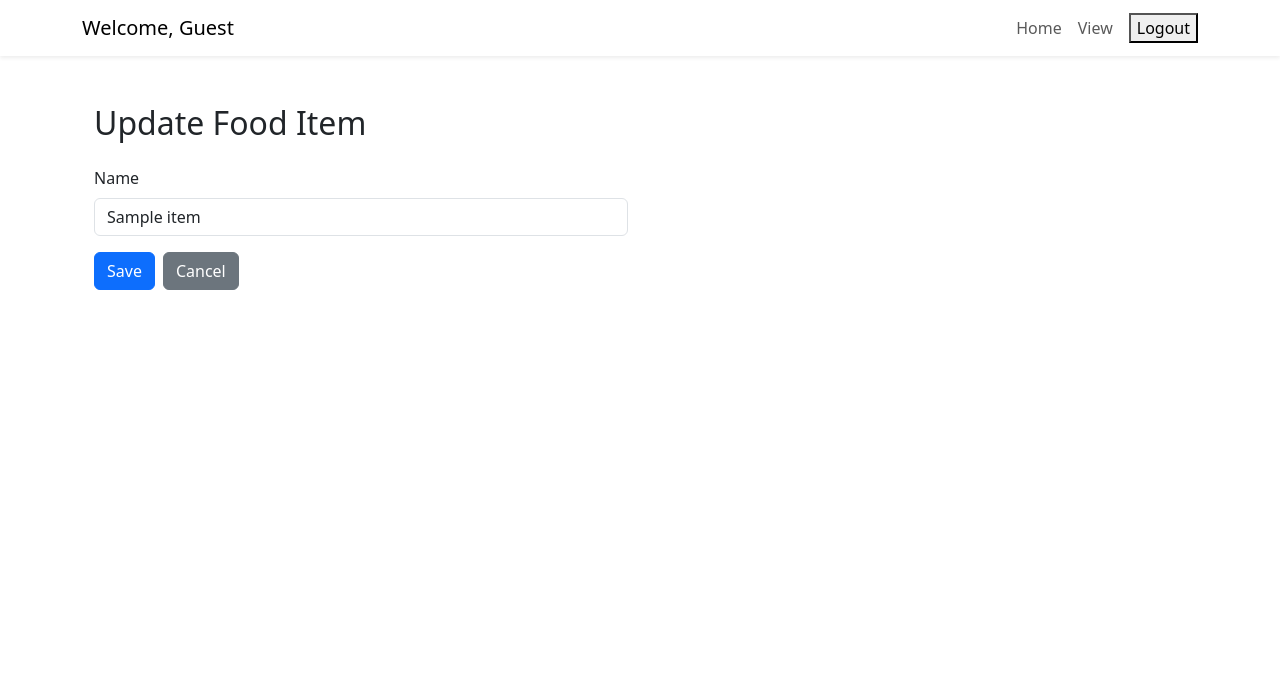
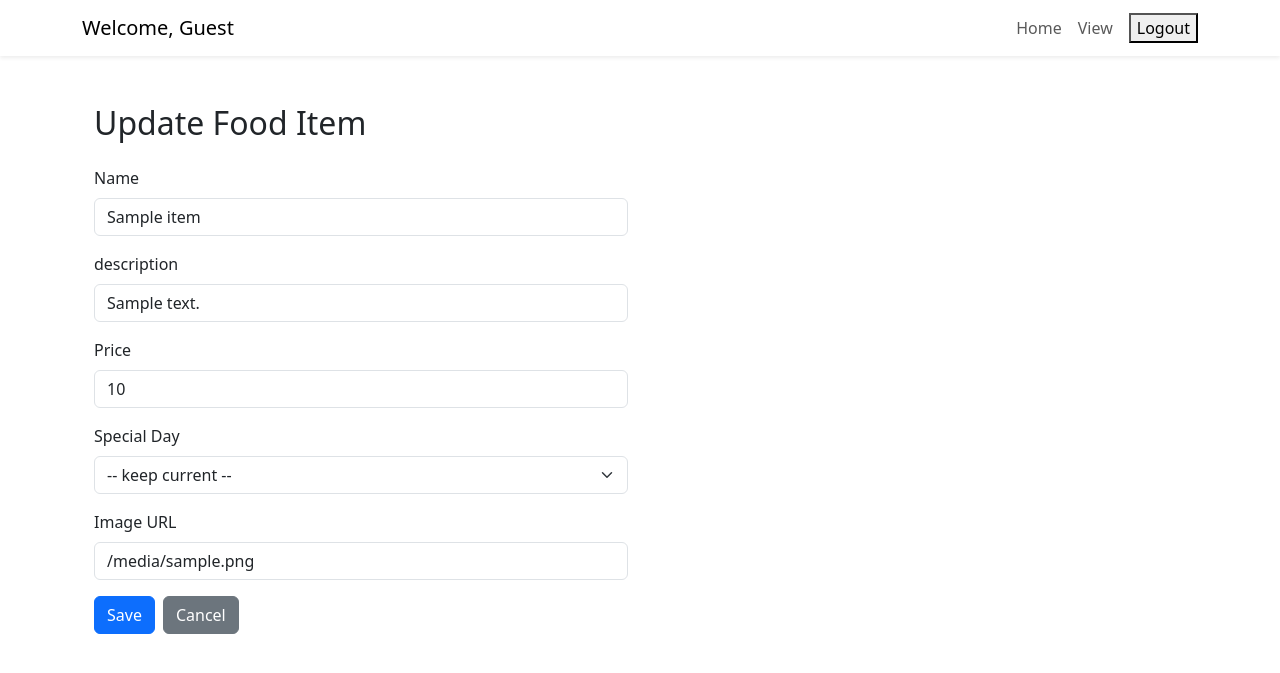
Before and after one commit to abhayjajodia87-lab/food_order_kyabaat, a Flask app: template templates/update_item.html in a window 1280 px wide. Shown: the top 673 px of the page. Run offline with Flask 3, Linux system fonts and the light colour scheme; the template is opened without the code that fills it: most values are stand-ins (such as "Sample title", 1, 10 or a date in 2020).

Commit message:
sjkdnkfs

```diff
--- a/templates/update_item.html
+++ b/templates/update_item.html
@@ -12,11 +12,40 @@
 
           <div class="mb-3">
             <label class="form-label">Name</label>
-            <input type="text" name="name" class="form-control" value="{{ item.name }}" required>
+            <input type="text" name="name" class="form-control" value="{{ item.name }}">
+          </div>
+
+          <div class="mb-3">
+            <label class="form-label">description</label>
+            <input type="text" name="description" class="form-control" value="{{item.description}}">
+          </div>
+          <div class="mb-3">
+            <label class="form-label">Price</label>
+            <input type="number" name="price" step="0.01" class="form-control" value="{{item.price}}">
+          </div>
+          <div class="mb-3">
+            <label for="specialday" class="form-label">Special Day</label>
+            <select id="specialday" name="specialday" class="form-select">
+              <option value="" {% if not item.specialday %}selected{% endif %}>-- keep current --</option>
+              <option value="sun" {% if item.specialday=='sun' %}selected{% endif %}>Sunday</option>
+              <option value="mon" {% if item.specialday=='mon' %}selected{% endif %}>Monday</option>
+              <option value="tue" {% if item.specialday=='tue' %}selected{% endif %}>Tuesday</option>
+              <option value="wed" {% if item.specialday=='wed' %}selected{% endif %}>Wednesday</option>
+              <option value="thu" {% if item.specialday=='thu' %}selected{% endif %}>Thursday</option>
+              <option value="fri" {% if item.specialday=='fri' %}selected{% endif %}>Friday</option>
+              <option value="sat" {% if item.specialday=='sat' %}selected{% endif %}>Saturday</option>
+              <option value="weekdays" {% if item.specialday=='weekdays' %}selected{% endif %}>Weekdays (Mon-Fri)</option>
+              <option value="weekends" {% if item.specialday=='weekends' %}selected{% endif %}>Weekends (Sat-Sun)</option>
+              <option value="all" {% if item.specialday=='all' %}selected{% endif %}>Everyday</option>
+            </select>
+          </div>
+          <div class="mb-3">
+            <label class="form-label">Image URL</label>
+            <input type="text" name="img" class="form-control" value="{{item.img}}">
           </div>
 
           <div class="mb-3 d-flex gap-2">
-            <button type="submit" class="btn btn-primary">Save</button>
+            <button type="submit" class="btn btn-primary" onclick="">Save</button>
             <a href="{{ url_for('view_page') }}" class="btn btn-secondary">Cancel</a>
           </div>
         </form>
```
